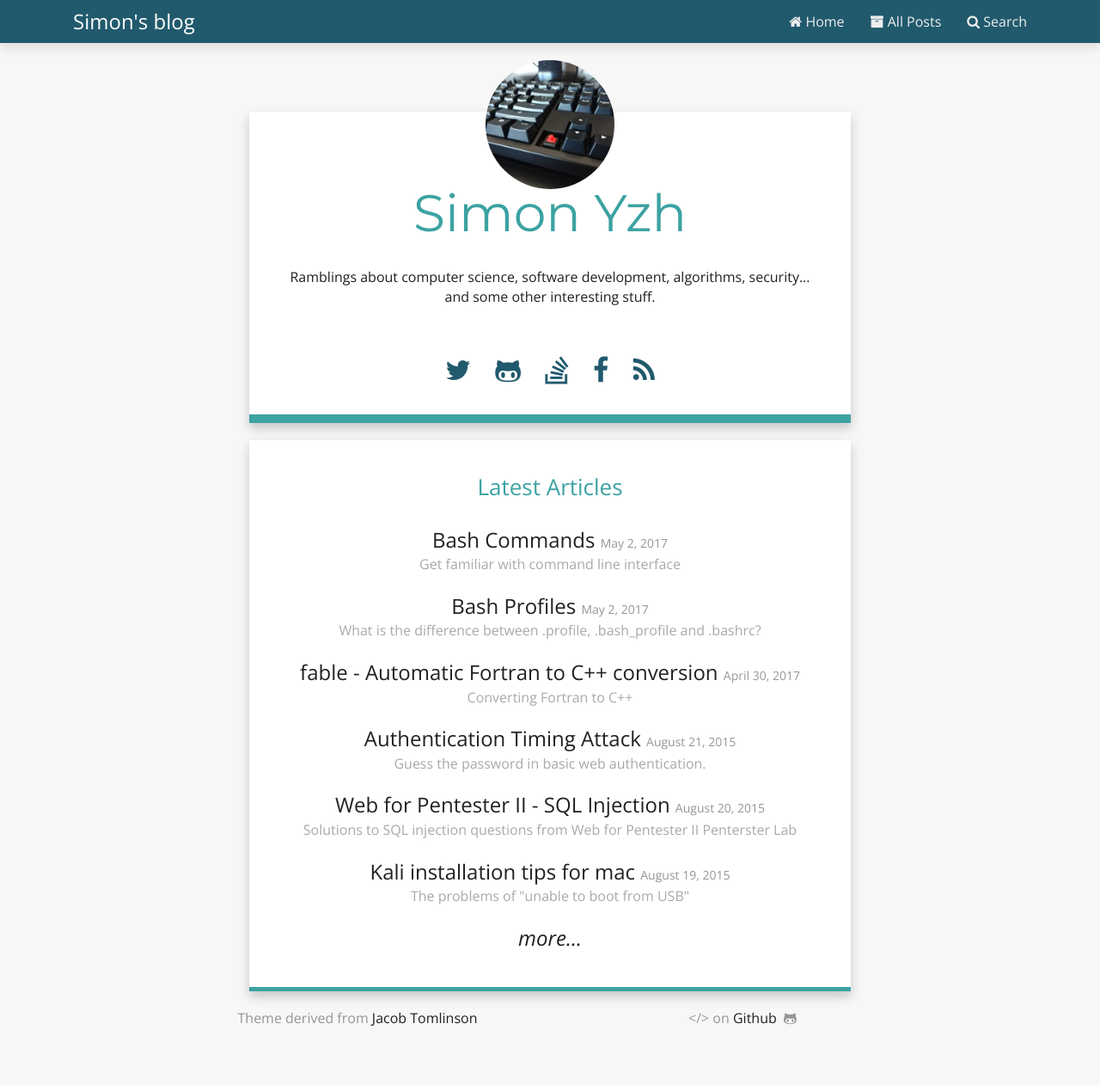
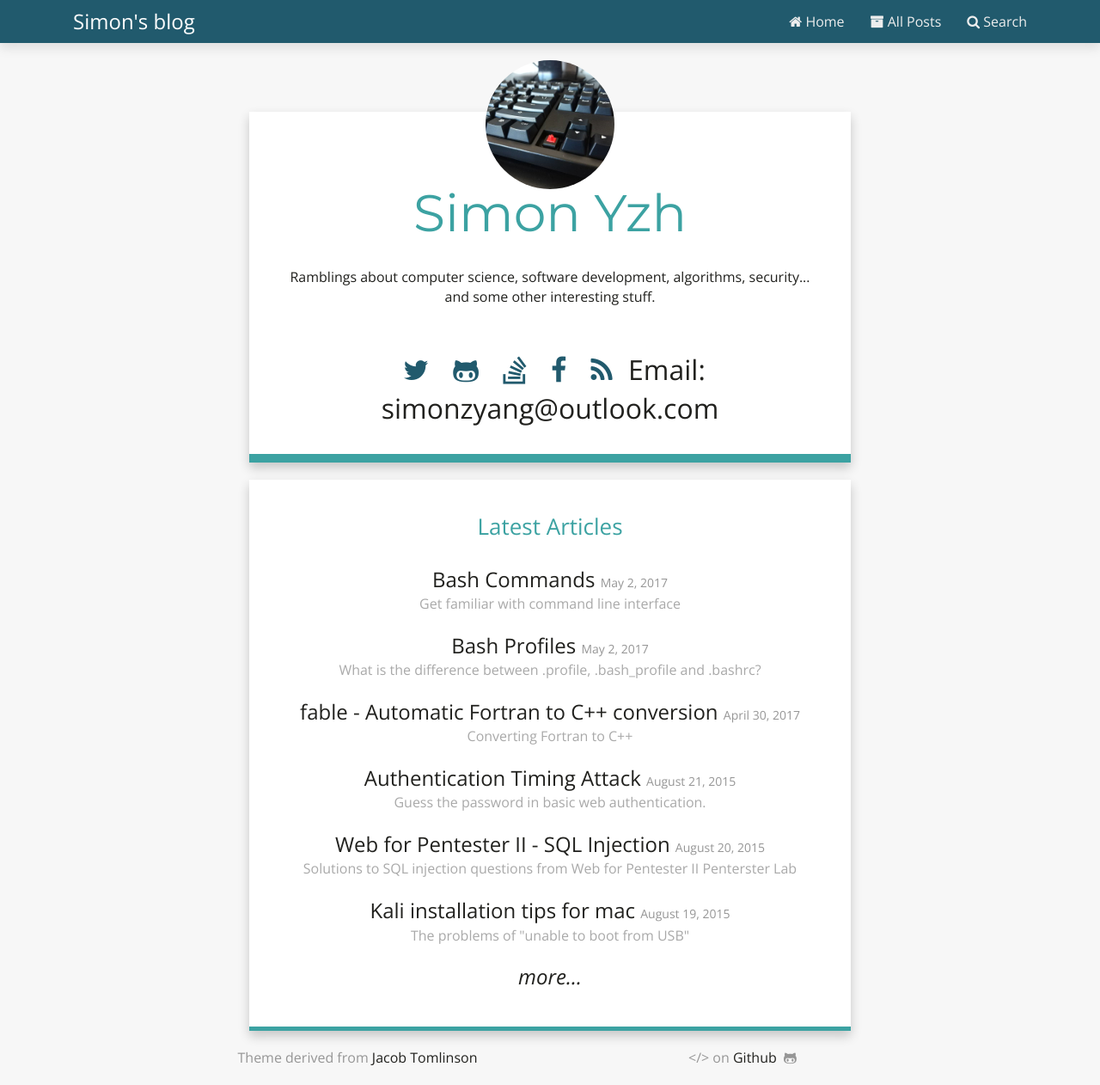
Before and after one commit to yzh503/yzh503.github.io, a Jekyll site: the page built from index.html, in a window 1280 px wide. Shown: the whole page at 86% size. Built offline with Jekyll 4.4.1, drawn with Linux system fonts in a browser that asks for light colours; nearby versions of some CDN libraries; before the commit the page ends 1216 px from its top, so only the background shows below that.

Commit message:
Add email

```diff
--- a/_includes/social_links.html
+++ b/_includes/social_links.html
@@ -6,4 +6,5 @@
   {% if site.stackoverflow_link %}<a href="{{ site.stackoverflow_link }}" target="_new"><i class="fa fa-stack-overflow"></i></a>{% endif %}
   {% if site.facebook_link %}<a href="http://www.facebook.com/{{ site.facebook_link }}" target="_new"><i class="fa fa-facebook"></i></a>{% endif %}
   <a href="{{ site.baseurl }}/feed.xml" target="_new"><i class="fa fa-rss"></i></a>
+  Email: simonzyang@outlook.com
 </p>
```
